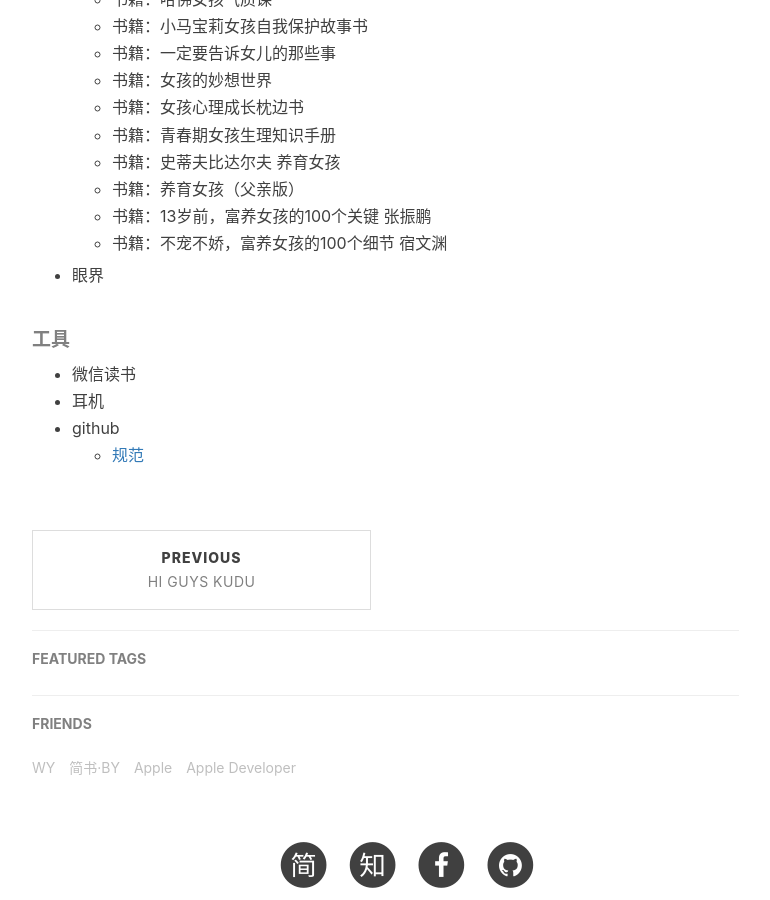
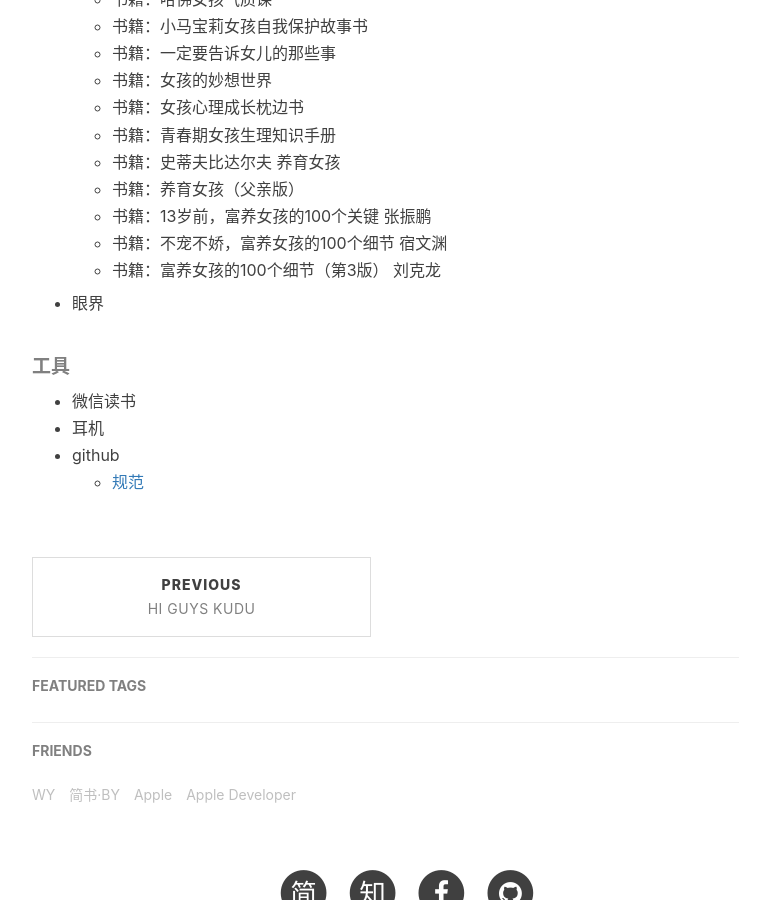
Before and after one commit to feature2018/feature2018.github.io, a Jekyll site: the page built from _posts/2021-02-01-Hi-Guys-target.md, in a window 1280 px wide and 900 px high, scrolled down 1219 px. Shown: the whole window, without its empty margins (233-1003 px from the left). Built offline with Jekyll 4.4.1, drawn with Linux system fonts in a browser that asks for light colours; nearby versions of some CDN libraries; our own code applies the rules of GitHub Pages for plain Markdown files; comment, search, counter and statistics services are not loaded.

Commit message:
刘克龙

```diff
--- a/_posts/2021-02-01-Hi-Guys-target.md
+++ b/_posts/2021-02-01-Hi-Guys-target.md
@@ -35,6 +35,7 @@
   - 书籍：养育女孩（父亲版）
   - 书籍：13岁前，富养女孩的100个关键 张振鹏
   - 书籍：不宠不娇，富养女孩的100个细节 宿文渊
+  - 书籍：富养女孩的100个细节（第3版） 刘克龙
 - 眼界
 
 ##### 工具
```
